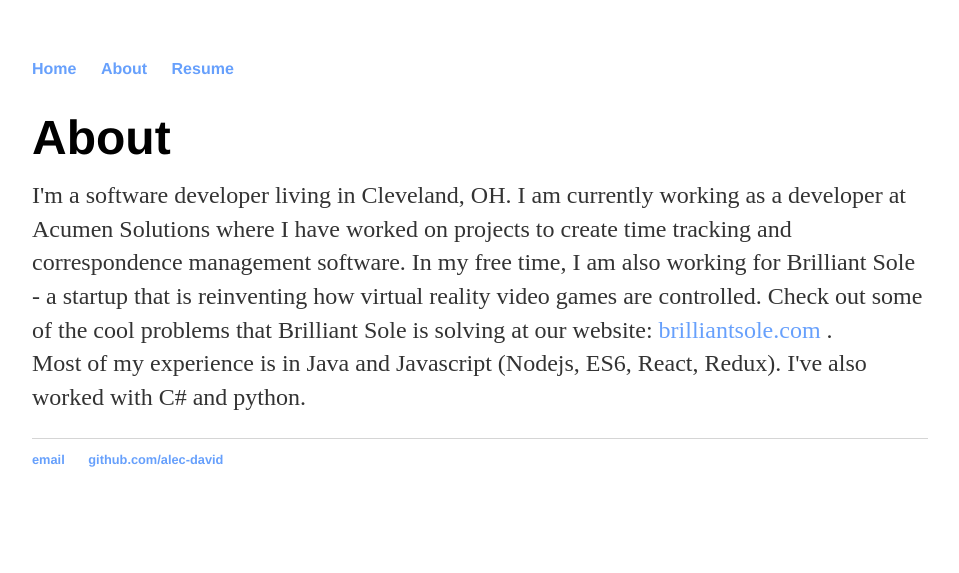
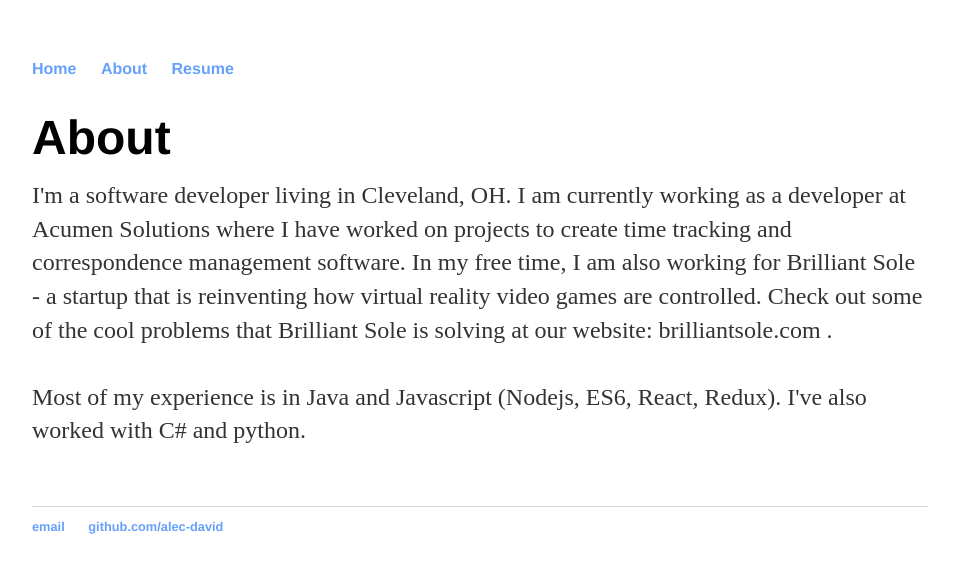
Before and after one commit to alec-david/alec-david.github.io, a Jekyll site: the page built from about/index.html, in a window 1280 px wide. Shown: the top 573 px of the page, without its empty margins (160-1119 px from the left). Built offline with Jekyll 4.4.1, drawn with Linux system fonts in a browser that asks for light colours.

Commit message:
updated styling

```diff
--- a/about/index.html
+++ b/about/index.html
@@ -8,8 +8,8 @@
   <p>
   	I'm a software developer living in Cleveland, OH. I am currently working as a developer at Acumen Solutions where I have worked on projects to create time tracking and correspondence management software. In my free time, I am also working for Brilliant Sole - a startup that is reinventing how virtual reality video games are controlled. Check out some of the  cool problems that Brilliant Sole is solving at our website:
   	<a href="http://www.brilliantsole.com/"> brilliantsole.com </a>.
-  	<br>
+  	<br><br>
     Most of my experience is in Java and Javascript (Nodejs, ES6, React, Redux). I've also worked with C# and python.
-    <br>
+    <br><br>
   </p>
 </div>
--- a/css/main.css
+++ b/css/main.css
@@ -15,6 +15,10 @@
   margin-right: 20px;
 }
 a {
+  text-decoration: none;
+  color: #333;
+}
+li > a {
   text-decoration: none;
   color: #67a0fc;
 }
```
